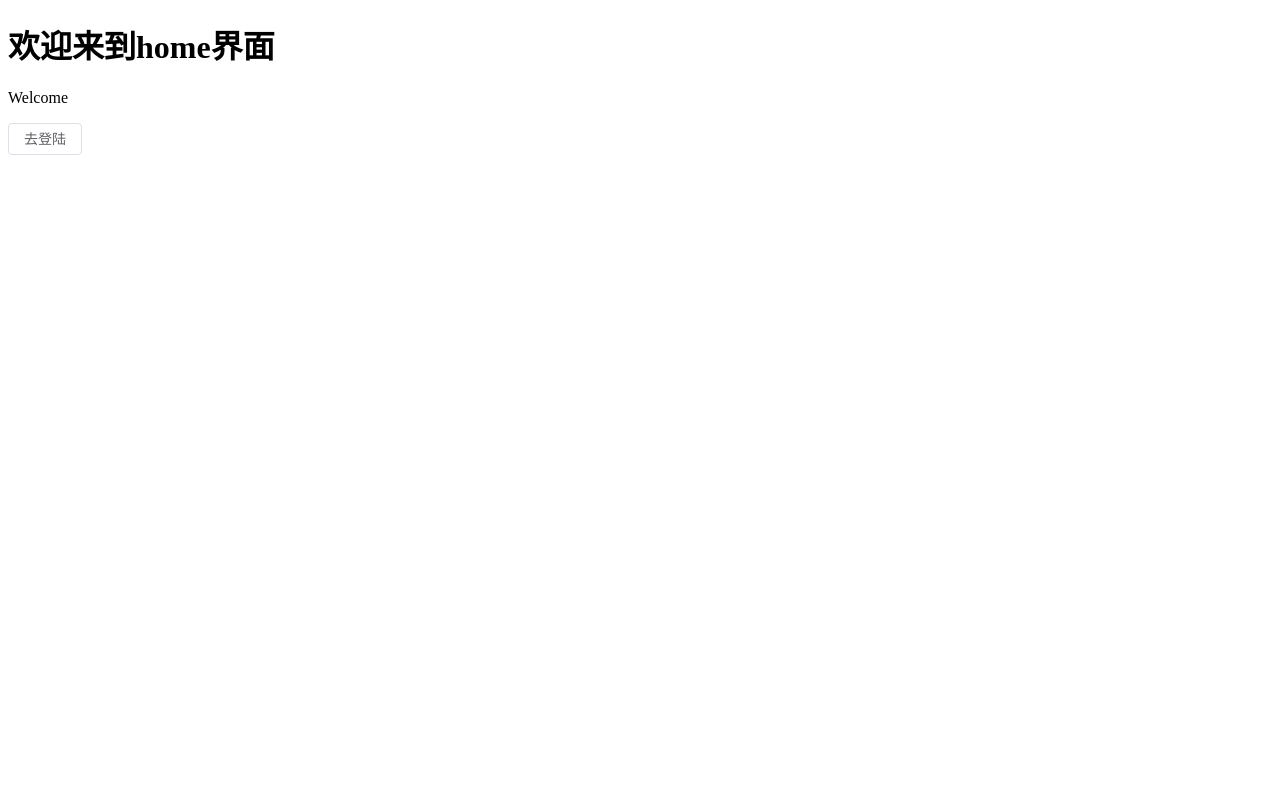
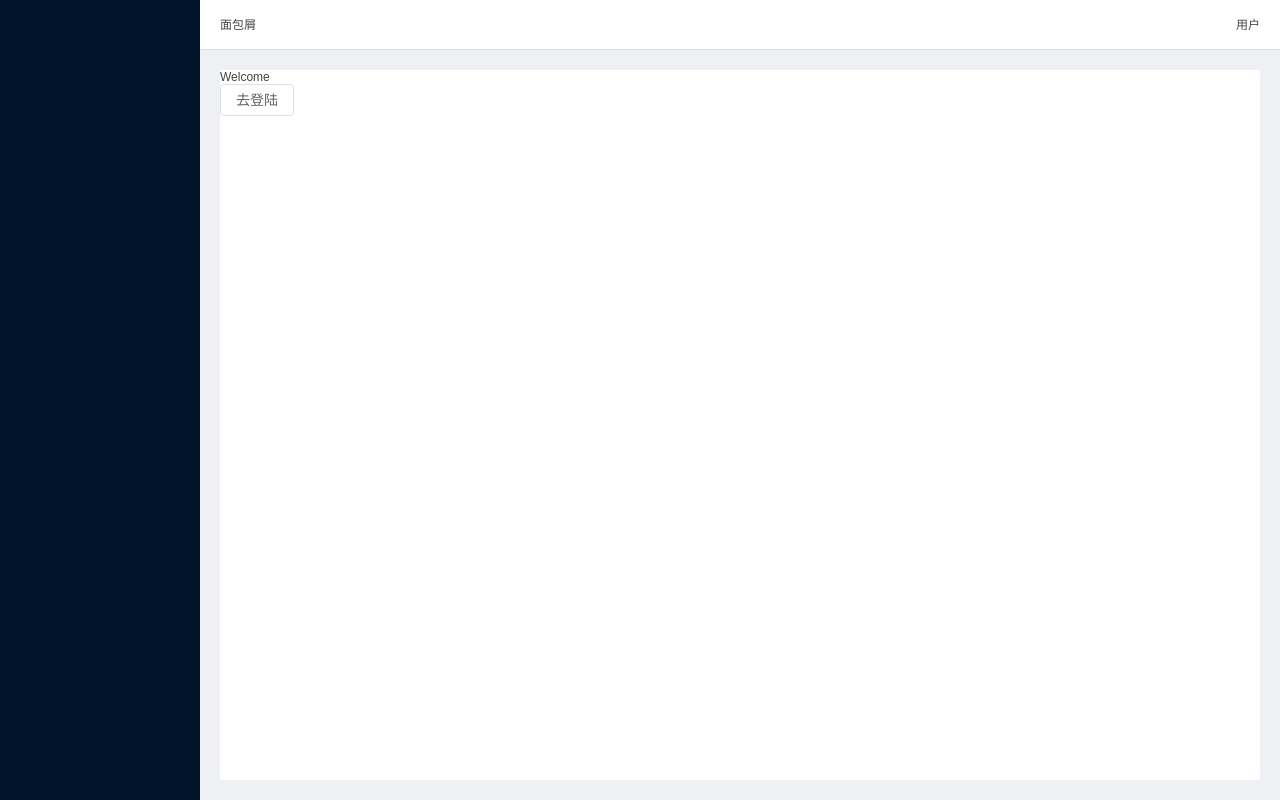
Before and after one commit to 1164734537/manager-fe, a Vue app: page /#/Welcome in a window 1280 px wide. Built offline with nearby package versions, Linux system fonts and the light colour scheme.

Commit message:
feat:首页布局开发

```diff
--- a/src/App.vue
+++ b/src/App.vue
@@ -6,5 +6,6 @@ export default {
     name:'App'
 }
 </script>
-<style>
+<style lang="scss">
+    @import "./assets/style/reset.css";
 </style>
--- /dev/null
+++ b/src/assets/style/reset.css
@@ -0,0 +1,27 @@
+body,ul,li,p,h1,h2,h3,h4,h5,h6,img,br,hr,table,tr,td,dl,dt,dd,form {
+	margin: 0;
+	padding: 0;
+}
+body {
+	font-family: Arial,"微软雅黑";
+	font-size: 12px;
+	color: #434343;
+}
+.clear {
+	clear: both;
+	font-size: 0px;
+}
+ul,li {
+	list-style: none;
+}
+img {
+	border: none;
+}
+/*一般链接*/
+a {
+	text-decoration: none;
+	color: #555;
+}
+a:hover {
+	color: #3366ff;
+}
--- a/src/components/Home.vue
+++ b/src/components/Home.vue
@@ -1,7 +1,17 @@
 <template>
-    <div>
-        <h1>欢迎来到home界面</h1>
-        <router-view></router-view>
+    <div class="basic-layout">
+        <div class="nav-side"></div>
+        <div class="content-right">
+            <div class="nav-top">
+                <div class="bread">面包屑</div>
+                <div class="user-info">用户</div>
+            </div>
+            <div class="wrapper">
+                <div class="main-page">
+                    <router-view></router-view>
+                </div>
+            </div>
+        </div>
     </div>
 </template>
 <script>
@@ -9,3 +19,39 @@ export default {
     name:'Home'
 }
 </script>
+<style lang="scss">
+    .basic-layout{
+        position: relative;
+        .nav-side{
+            position: fixed;
+            width: 200px;
+            height: 100vh;
+            background-color:#001529;
+            color: #fff;
+            overflow-y:auto;
+        }
+        .content-right{
+            margin-left:200px;
+            .nav-top{
+                box-sizing: border-box;
+                display: flex;
+                justify-content: space-between;
+                padding: 0 20px;
+                height: 50px;
+                line-height: 50px;
+                background-color: #fff;
+                border-bottom: 1px solid #ddd;
+            }
+            .wrapper{
+                box-sizing: border-box;
+                padding: 20px;
+                height: calc(100vh - 50px);
+                background-color:#eef0f3;
+                .main-page{
+                    background-color: #fff;
+                    height: 100%;
+                }
+            }
+        }
+    }
+</style>
```
Also changed, not shown: src/assets/style/index.scss (added).
